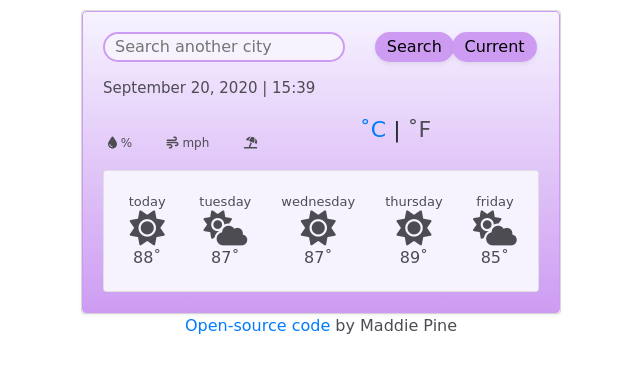
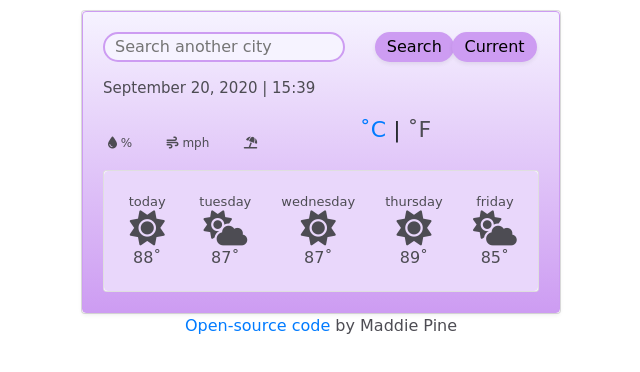
Before and after one commit to madpine/Weather-App, a plain HTML site: page index.html in a window 1280 px wide. Shown: the whole page, without its empty margins (319-959 px from the left). Drawn offline with nearby package versions, Linux system fonts and the light colour scheme; no server answers; a web font is replaced by a local one.

Commit message:
Changed the weekly forecast background color

```diff
--- a/style.css
+++ b/style.css
@@ -81,8 +81,8 @@ p {
 }
 
 .weekly-card {
-  background: #f6f3ff;
-  border: 1px solid #f6f3ff;
+  background: #e9d7fb;
+  border: 1px solid #e9d7fb;
   border-radius: 4px;
   color: #4d4c53;
 }
```
